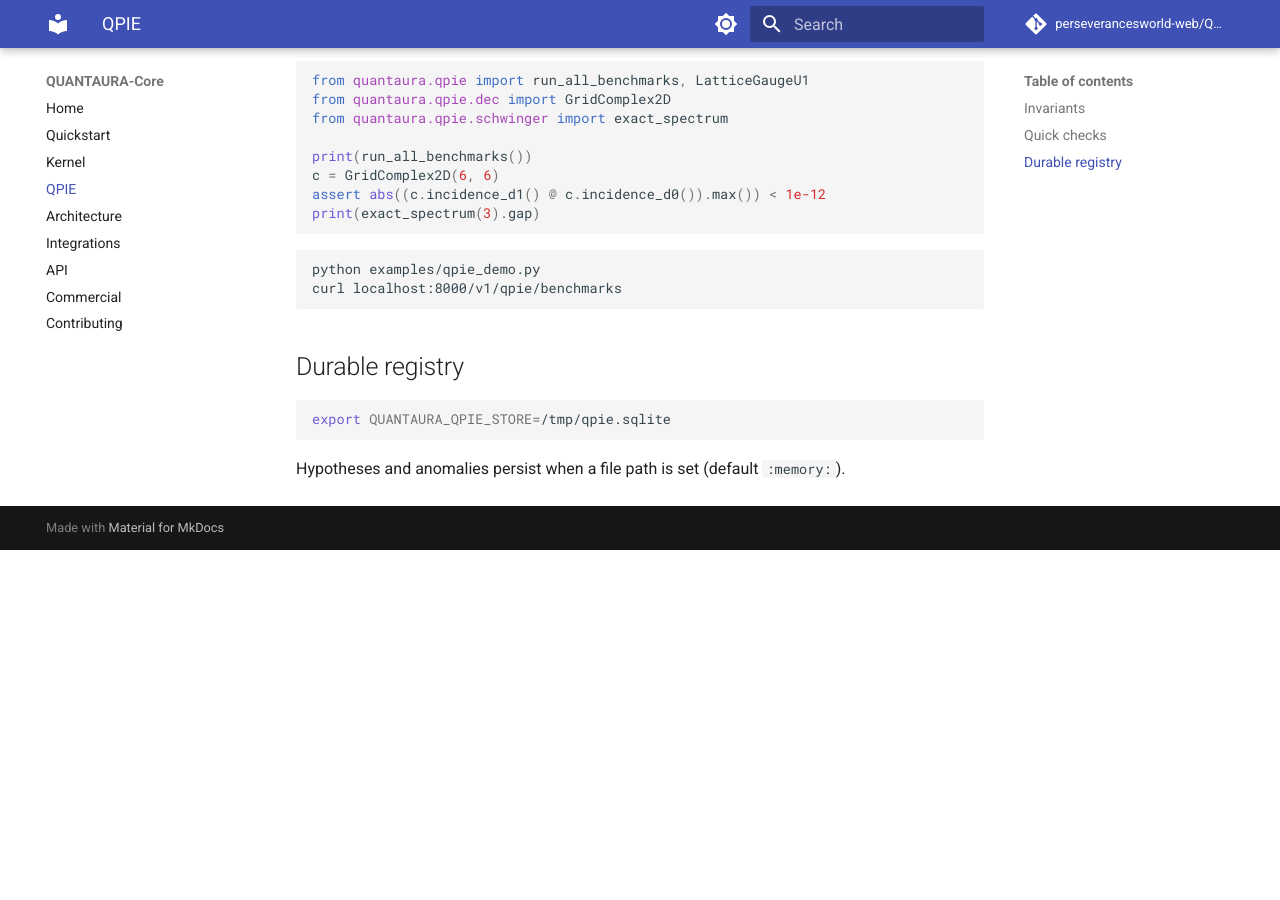
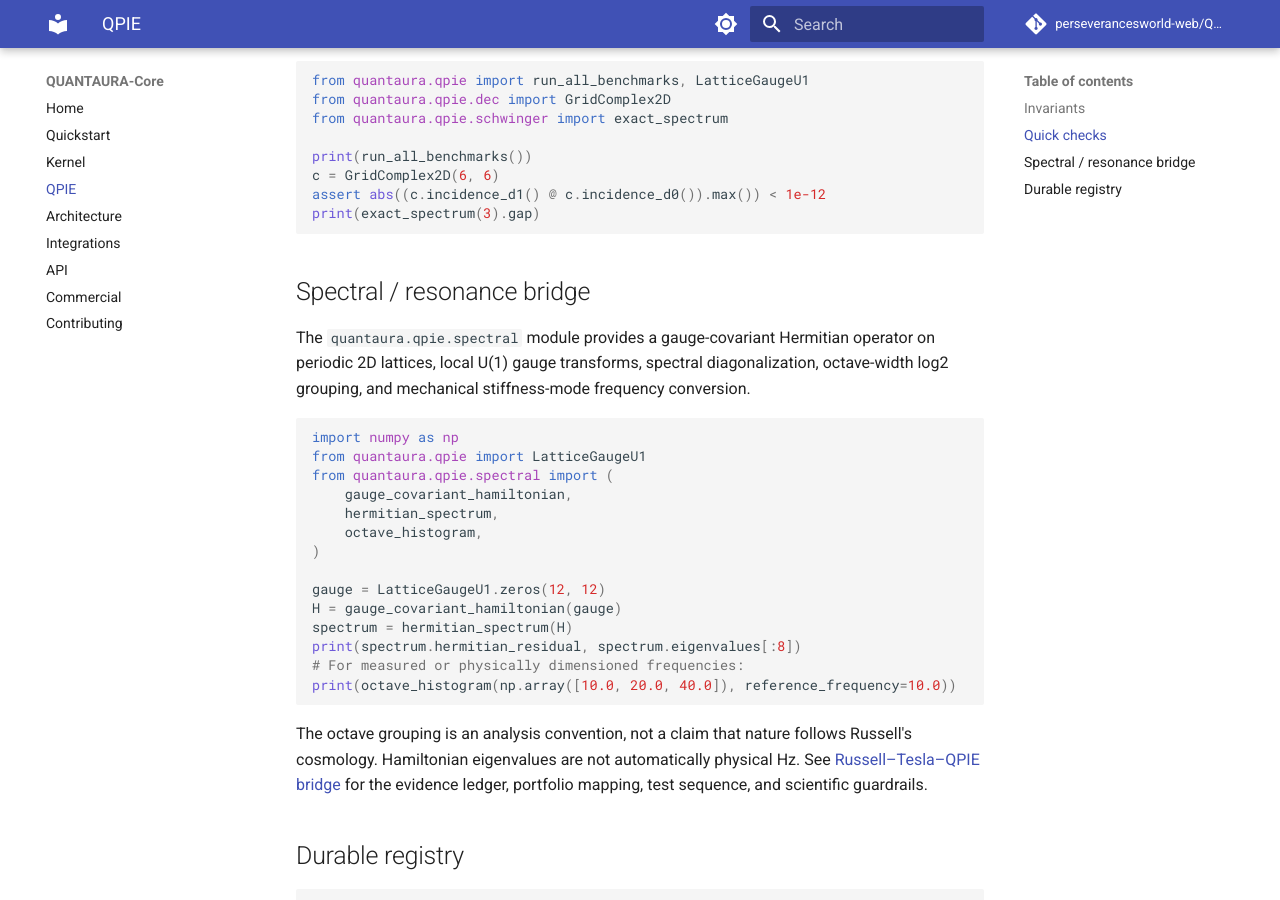
Before and after one commit to perseverancesworld-web/QUANTAURA-Core, an MkDocs documentation site: the page built from docs/qpie.md, in a window 1280 px wide and 900 px high, scrolled down 445 px. Built offline with MkDocs 1.6.1 and Material for MkDocs 9.7.7, drawn with Linux system fonts in a browser that asks for light colours; comment, search, counter and statistics services are not loaded; before the commit the page ends 995 px from its top, so only the background shows below that.

Commit message:
docs(qpie): document spectral resonance bridge

````diff
--- a/docs/qpie.md
+++ b/docs/qpie.md
@@ -21,10 +21,34 @@ assert abs((c.incidence_d1() @ c.incidence_d0()).max()) < 1e-12
 print(exact_spectrum(3).gap)
 ```
 
-```bash
-python examples/qpie_demo.py
-curl localhost:8000/v1/qpie/benchmarks
+## Spectral / resonance bridge
+
+The `quantaura.qpie.spectral` module provides a gauge-covariant Hermitian
+operator on periodic 2D lattices, local U(1) gauge transforms, spectral
+diagonalization, octave-width log2 grouping, and mechanical stiffness-mode
+frequency conversion.
+
+```python
+import numpy as np
+from quantaura.qpie import LatticeGaugeU1
+from quantaura.qpie.spectral import (
+    gauge_covariant_hamiltonian,
+    hermitian_spectrum,
+    octave_histogram,
+)
+
+gauge = LatticeGaugeU1.zeros(12, 12)
+H = gauge_covariant_hamiltonian(gauge)
+spectrum = hermitian_spectrum(H)
+print(spectrum.hermitian_residual, spectrum.eigenvalues[:8])
+# For measured or physically dimensioned frequencies:
+print(octave_histogram(np.array([10.0, 20.0, 40.0]), reference_frequency=10.0))
 ```
+
+The octave grouping is an analysis convention, not a claim that nature follows
+Russell's cosmology. Hamiltonian eigenvalues are not automatically physical Hz.
+See [Russell–Tesla–QPIE bridge](russell_tesla_bridge.md) for the evidence ledger,
+portfolio mapping, test sequence, and scientific guardrails.
 
 ## Durable registry
 
````
